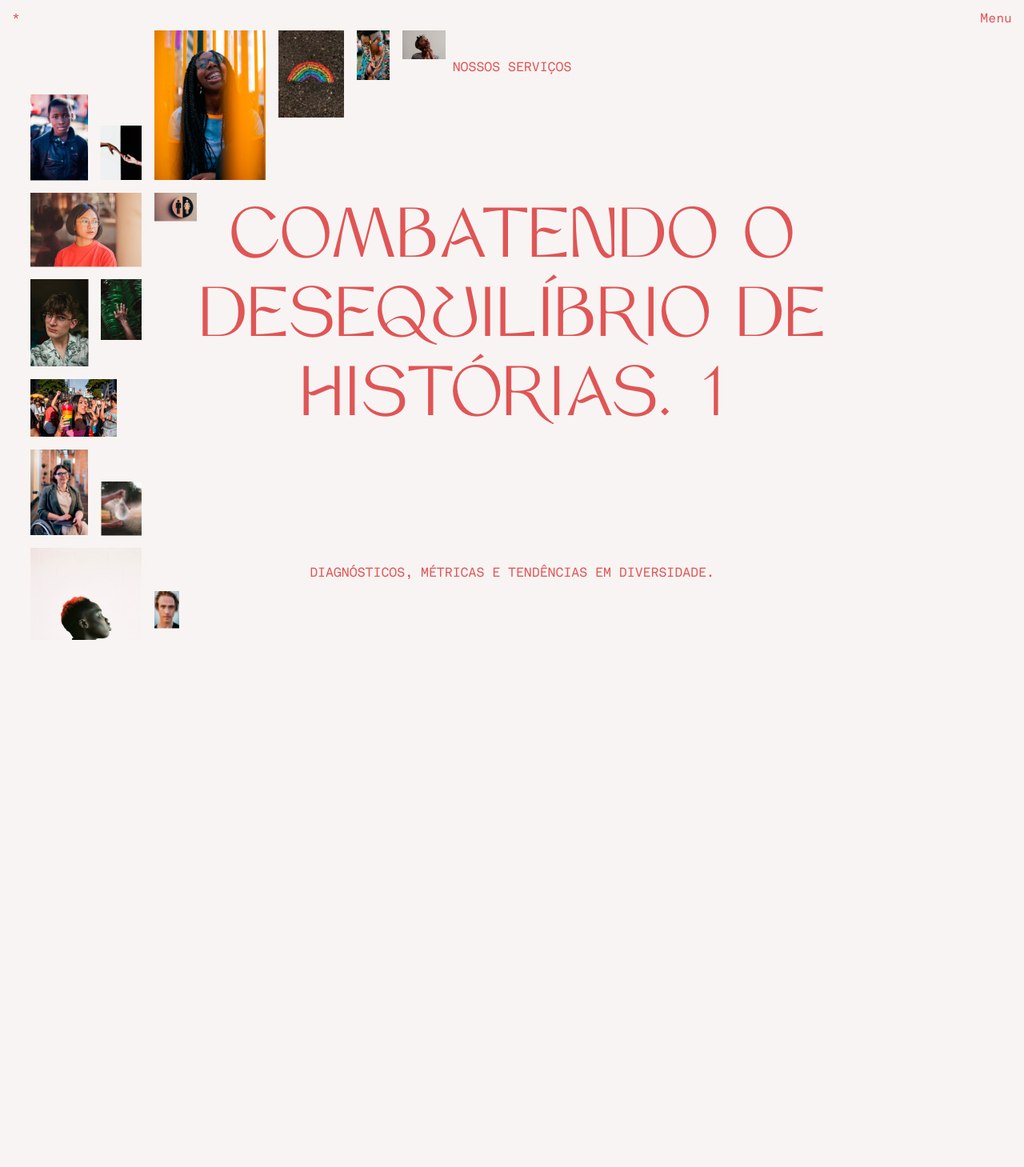
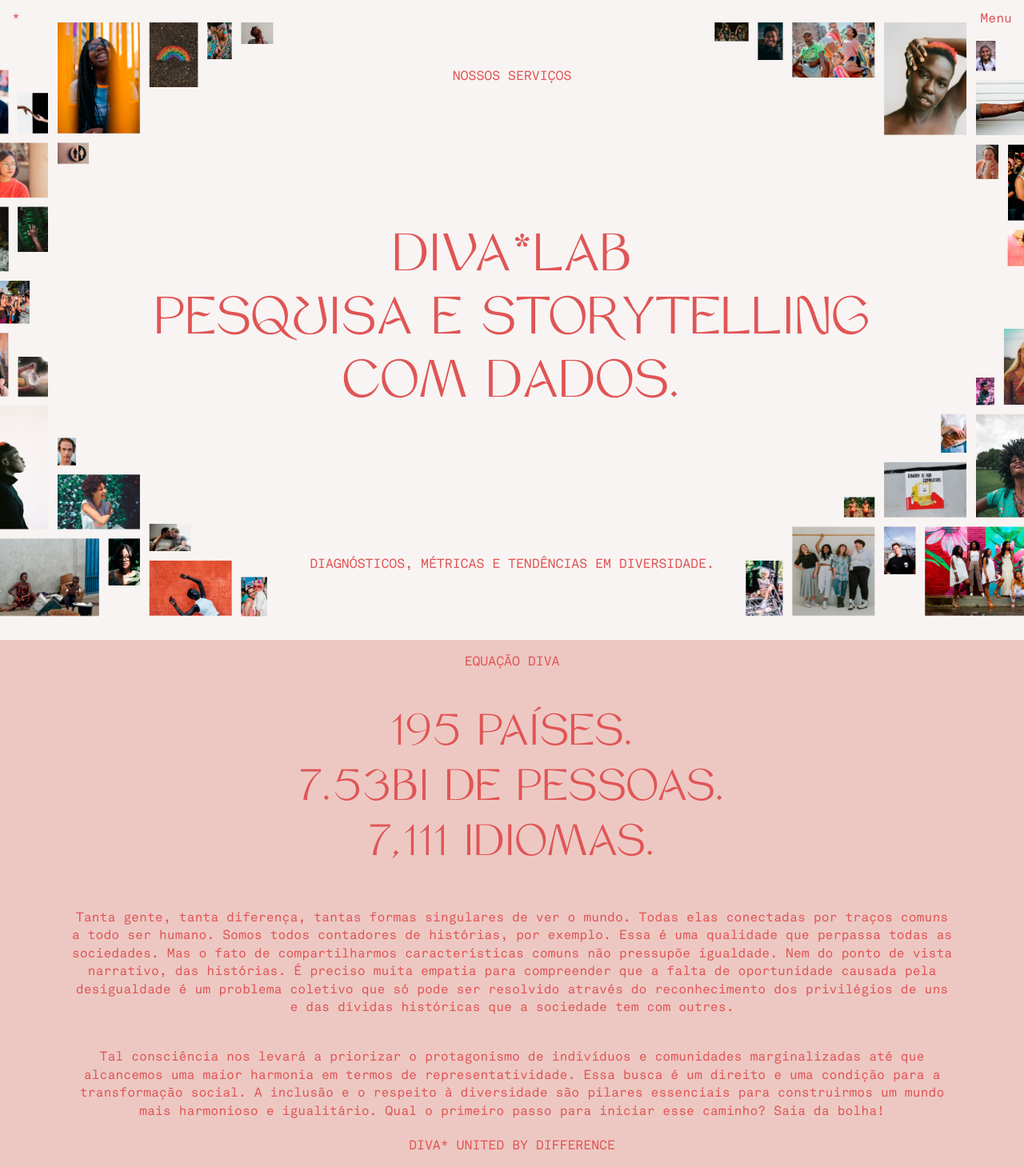
Before and after one commit to CBinnii/ProjectDivaInclusiveSolution, a PHP site: page / in a window 1280 px wide. Shown: the whole page at 80% size. Before the commit the page ends 800 px from the top, so only its background shows below. Run offline with PHP 8.4, Linux system fonts and the light colour scheme; some libraries are stand-ins or nearby versions.

Commit message:
Home page

```diff
--- a/index.html
+++ b/index.html
@@ -1,6 +1,5 @@
 <!DOCTYPE html>
 <html>
-
 	<head>
 		<meta charset="UTF-8">
 		<meta name="viewport"
@@ -47,42 +46,70 @@
 					<div class="swiper-slide" style="background-image: url('images/Slider-1.jpg');">
 						<!-- <div> -->
 							<h6 class="subtitle">Nossos serviços</h6>
-						<h1 class="title container">COMBATENDO O DESEQUILÍBRIO DE HISTÓRIAS. 1</h1>
+							<h1 class="title container">Diva*Lab <br> pesquisa e storytelling com dados.</h1>
 							<h6 class="subtitle">Diagnósticos, métricas e tendências em Diversidade.</h6>
 						<!-- </div> -->
 					</div>
 					<div class="swiper-slide" style="background-image: url('images/Slider-2.jpg');">
 						<!-- <div> -->
-						<h6 class="subtitle"></h6>
-						<h1 class="title container">COMBATENDO O DESEQUILÍBRIO DE HISTÓRIAS. 2</h1>
-						<h6 class="subtitle"></h6>
+							<h6 class="subtitle">Nossos serviços</h6>
+							<h1 class="title container">Diva*Solutions <br> prototipar ideias, alimentar a mudança.</h1>
+							<h6 class="subtitle">planos de ação para conectar marcas e comunidades <br> através da criação e gestão de soluções para a inclusão</h6>
 						<!-- </div> -->
 					</div>
 					<div class="swiper-slide" style="background-image: url('');">
 						<!-- <div> -->
-						<h6 class="subtitle"></h6>
-						<h1 class="title container">COMBATENDO O DESEQUILÍBRIO DE HISTÓRIAS. 3</h1>
-						<h6 class="subtitle"></h6>
+							<h6 class="subtitle">Nossos serviços</h6>
+							<h1 class="title container">Diva*Compass <br> orientar para incluir, incluir para mudar.</h1>
+							<h6 class="subtitle">formações, treinamentos, consultorias em de&i.</h6>
 						<!-- </div> -->
 					</div>
-				<div class="swiper-slide" style="background-image: url('');">
+					<div class="swiper-slide escuro" style="background-image: url(''); background-color: #E05555; color: #253825;">
 						<!-- <div> -->
-						<h6 class="subtitle"></h6>
-						<h1 class="title container">COMBATENDO O DESEQUILÍBRIO DE HISTÓRIAS. 4</h1>
-						<h6 class="subtitle"></h6>
+							<h6 class="subtitle">Conteúdo</h6>
+							<h1 class="title container">Menu Diva* <br> break your bubble</h1>
+							<h6 class="subtitle">Uma fórmula para ampliar seus horizontes: <br>dicas de filmes, livros, séries, artes, música e <br>perfis para seguir com foco em diversidade.</h6>
 						<!-- </div> -->
 					</div>
-				<div class="swiper-slide" style="background-image: url('images/Slider-5.jpg');">
+					<div class="swiper-slide header-escuro" style="background-image: url('images/Slider-5.jpg');">
 						<!-- <div> -->
-						<h6 class="subtitle"></h6>
-						<h1 class="title container">COMBATENDO O DESEQUILÍBRIO DE HISTÓRIAS. 5</h1>
-						<h6 class="subtitle"></h6>
+							<h6 class="subtitle">Projeto</h6>
+							<h1 class="title container">Diva*Todes <br> linguagem inclusiva não binária</h1>
+							<h6 class="subtitle">desenvolvendo ferramentas para combater <br>o sexismo e o binarismo na linguagem</h6>
 						<!-- </div> -->
 					</div>
 				</div>
 				<!-- Add Pagination -->
 				<div class="swiper-pagination"></div>
 			</div>
+		</div>
+
+		<div class="content home">
+			<div class="home-edicao">
+				<div class="container">
+					<h3 class="subtitle">Equação diva</h3>
+
+					<div class="titulo">
+						<h1 class="title">195 países.</h1>
+						<h1 class="title">7.53bi de pessoas.</h1>
+						<h1 class="title">7,111 idiomas.</h1>
+					</div>
+
+					<p>Tanta gente, tanta diferença, tantas formas singulares de ver o mundo. Todas elas conectadas por traços comuns a todo ser humano. Somos todos contadores de histórias, por exemplo. Essa é uma qualidade que perpassa todas as sociedades. Mas o fato de compartilharmos características comuns não pressupõe igualdade. Nem do ponto de vista narrativo, das histórias. É preciso muita empatia para compreender que a falta de oportunidade causada pela desigualdade é um problema coletivo que só pode ser resolvido através do reconhecimento dos privilégios de uns e das dívidas históricas que a sociedade tem com outres.</p>
+
+					<p>Tal consciência nos levará a priorizar o protagonismo de indivíduos e comunidades marginalizadas até que alcancemos uma maior harmonia em termos de representatividade. Essa busca é um direito e uma condição para a transformação social. A inclusão e o respeito à diversidade são pilares essenciais para construirmos um mundo mais harmonioso e igualitário. Qual o primeiro passo para iniciar esse caminho? Saia da bolha! </p>
+
+					<h3 class="subtitle">diva* united by difference</h3>
+				</div>
+			</div>
+
+			<div class="home-manifesto">
+
+			</div>
+		</div>
+
+		<div class="newletter">
+
 		</div>
 
 		<footer class="footer">
@@ -107,7 +134,33 @@
 				},
 				loop: true,
 			});
+
+			swiper.on('slideChange', function () {
+				var a = swiper.activeIndex;
+				var atual = swiper.slides[a];
+
+				console.log($(atual).hasClass("escuro"));
+
+				var pagination = swiper.pagination.el;
+				var menu = $(".header-menu");
+				var brand = $(".header-brand");
+
+				console.log(menu);
+
+				if ($(atual).hasClass("escuro")) {
+					$(pagination).addClass("escuro");
+				} else {
+					$(pagination).removeClass("escuro");
+				}
+
+				if ($(atual).hasClass("header-escuro") || $(atual).hasClass("escuro")) {
+					$(menu).addClass("escuro");
+					$(brand).addClass("escuro");
+				} else {
+					$(menu).removeClass("escuro");
+					$(brand).removeClass("escuro");
+				}
+			});
 		</script>
 	</body>
-
 </html>
--- a/sass/_base.scss
+++ b/sass/_base.scss
@@ -82,15 +82,30 @@
 .title {
 	font-family: 'Monarch';
 	text-transform: uppercase;
-	font-size: 80px;
-	line-height: 99px;
-	padding-top: 15px;
 	width: 100%;
+
+	@media screen and (min-width: 2000px) {
+		font-size: 4vw;
+		line-height: 1;
+		padding-top: 1vw;
+	}
 }
 
 .subtitle {
 	font-family: 'Akkurat-Mono';
 	text-transform: uppercase;
-	font-size: 16px;
 	width: 100%;
+	line-height: 1.5;
+
+	@media screen and (min-width: 2000px) {
+		font-size: 1.5vw;
+		line-height: 1.5;
+		padding: 1vw 0;
+	}
 }
+
+@media screen and (min-width: 2000px) {
+	.container {
+		max-width: 80vw;
+	}
+}
--- a/sass/_header.scss
+++ b/sass/_header.scss
@@ -7,10 +7,24 @@
 	z-index: 100;
 	font-family: 'Akkurat-Mono';
 
+	@media screen and (min-width: 2000px) {
+		padding: 1.5vw;
+	}
+
 	.header-brand {
 		a {
 			color: $rosa-escuro;
 			text-decoration: none;
+
+			@media screen and (min-width: 2000px) {
+				font-size: 1.5vw;
+			}
+		}
+
+		&.escuro {
+			a {
+				color: $verde;
+			}
 		}
 	}
 
@@ -22,6 +36,10 @@
 		.menuOpen {
 			display: block;
 			cursor: pointer;
+
+			@media screen and (min-width: 2000px) {
+				font-size: 1.5vw;
+			}
 		}
 
 		.menu {
@@ -44,6 +62,12 @@
 				cursor: pointer;
 				color: $rosa-escuro;
 				font-family: 'Akkurat-Mono';
+
+				@media screen and (min-width: 2000px) {
+					font-size: 1.5vw;
+					right: 1.5vw;
+					top: 1.5vw;
+				}
 
 				&.inside {
 					color: $verde;
@@ -75,12 +99,22 @@
 						// &:hover {
 						// 	color: #ff8702;
 						// }
+
+						@media screen and (min-width: 2000px) {
+							font-size: 4vw;
+						}
 					}
 
 					// &:hover {
 					// 	background: white;
 					// }
 				}
+			}
+		}
+
+		&.escuro {
+			label {
+				color: $verde;
 			}
 		}
 
--- /dev/null
+++ b/sass/_home.scss
@@ -0,0 +1,31 @@
+.home {
+	padding: 15px 0;
+
+	.home-edicao {
+		text-align: center;
+
+		.title {
+			font-size: 50px;
+			line-height: 69px;
+
+			&:first-of-type {
+				margin-top: 50px;
+			}
+			&:last-of-type {
+				margin-bottom: 20px;
+			}
+		}
+
+		p {
+			font-family: 'Akkurat-Mono';
+			font-size: 16px;
+			line-height: 1.4;
+			padding: 20px 0;
+
+			@media screen and (min-width: 2000px) {
+				font-size: 1.5vw;
+				line-height: 1.5;
+			}
+		}
+	}
+}
--- a/sass/_slider-home.scss
+++ b/sass/_slider-home.scss
@@ -3,11 +3,13 @@
 		width: 100%;
 		height: 100vh;
 		background-color: $claro;
-		background-repeat: no-repeat;
 
 		.swiper-slide {
 			text-align: center;
 			font-size: 18px;
+			background-repeat: no-repeat;
+			background-size: cover;
+			background-position: center;
 
 			/* Center slide text vertically */
 			display: flex;
@@ -16,8 +18,67 @@
 			justify-content: center;
 			align-items: center;
 			align-content: space-around;
+
+
+			.title {
+				font-size: 80px;
+				line-height: 99px;
+				padding-top: 15px;
+				// text-shadow: 2px 2px 6px #FFFFFF;
+
+				@media screen and (min-width: 2000px) {
+					font-size: 5vw;
+					line-height: 5vw;
+					padding: 2vw 0;
+
+					&.container {
+						max-width: 80vw;
+					}
+				}
+
+				@media screen and (max-width: 1400px) {
+					font-size: 60px;
+					line-height: 79px;
+
+					&.container {
+						max-width: 950px;
+					}
+				}
+
+				@media screen and (max-width: 991px) {
+					font-size: 50px;
+					line-height: 69px;
+				}
+
+				@media screen and (max-width: 767px) {
+					font-size: 35px;
+					line-height: 54px;
+				}
+			}
+
+			.subtitle {
+				font-family: 'Akkurat-Mono';
+				font-size: 16px;
+
+				@media screen and (min-width: 2000px) {
+					font-size: 1.5vw;
+					line-height: 1.5;
+					padding: 3vw 0;
+				}
+			}
+
+			&.escuro {
+				color: $verde;
+			}
 		}
 
+		.swiper-pagination {
+			&.escuro {
+				.swiper-pagination-bullet {
+					color: $verde;
+				}
+			}
+		}
 		.swiper-pagination-bullet {
 			width: auto;
 			height: auto;
@@ -28,6 +89,10 @@
 			opacity: 1;
 			background-color: transparent;
 			outline: none;
+
+			@media screen and (min-width: 2000px) {
+				font-size: 1.3vw;
+			}
 		}
 
 		.swiper-pagination-bullet-active {
@@ -36,3 +101,8 @@
 		}
 	}
 }
+.swiper-container-horizontal > .swiper-pagination-bullets {
+	@media screen and (min-width: 2000px) {
+		bottom: 4vh;
+	}
+}
--- a/sass/style.scss
+++ b/sass/style.scss
@@ -9,3 +9,4 @@
 @import "_base.scss";
 @import "_header.scss";
 @import "_slider-home.scss";
+@import "_home.scss";
```
Also changed, not shown: css/style.css, images/Grupo 111.png (added), images/home-1.jpg (added). Lines whose indentation alone changed are shown as unchanged.
